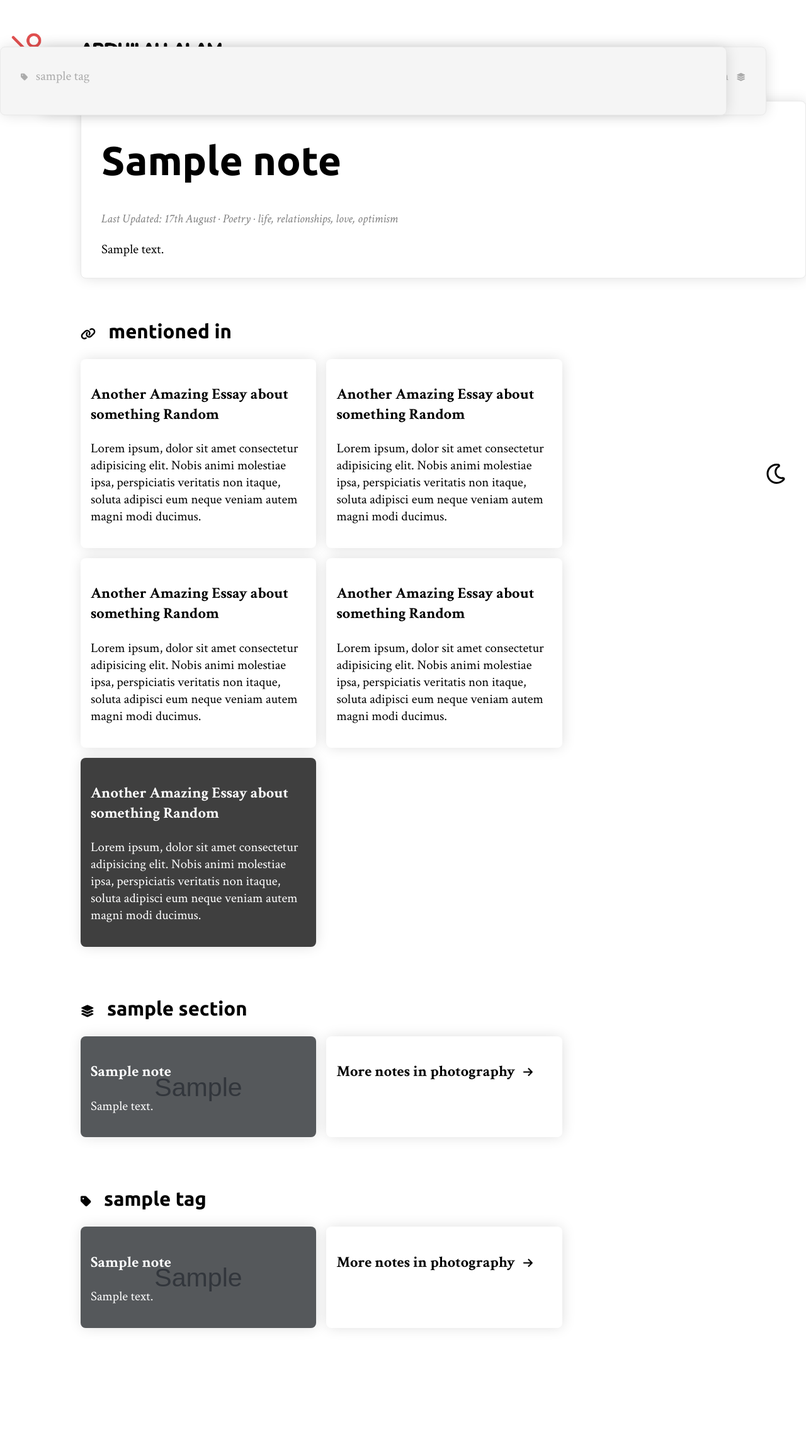
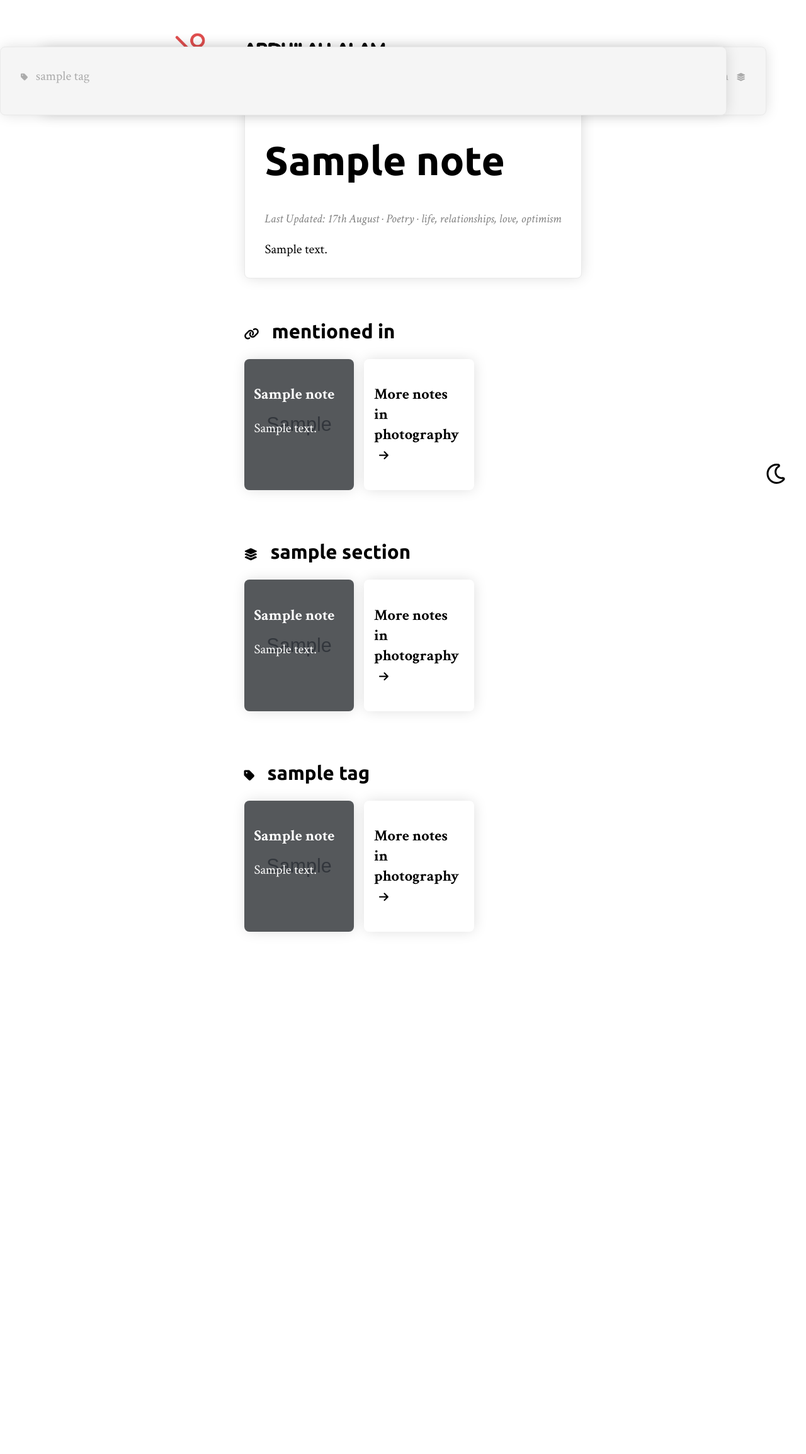
Before and after one commit to theabdullahalam/theabdullahalam.com, a Django app: a page that uses main/templates/note.html in a window 1280 px wide. Shown: the whole page at 63% size. After the commit the page ends 1482 px from the top, so only its background shows below. Run offline with Django 3.2, Linux system fonts and the light colour scheme; tables that the repository leaves empty hold one stand-in row (values such as "Sample post"); grey boxes marked "Sample" are stand-in pictures; some libraries are stand-ins or nearby versions; grey boxes are pictures that could not be loaded.

Commit message:
implement connections

```diff
--- a/main/admin.py
+++ b/main/admin.py
@@ -1,5 +1,9 @@
 from django.contrib import admin
-from .models import Post, PostTopic, PhotoCategory, Photograph, DynamicStuff, Tag, Section, Note
+from .models import Post, PostTopic, PhotoCategory, Photograph, DynamicStuff, Tag, Section, Note, Connection
+
+@admin.register(Connection)
+class ConnectionAdmin(admin.ModelAdmin):
+    pass
 
 @admin.register(Note)
 class NoteAdmin(admin.ModelAdmin):
--- a/main/models.py
+++ b/main/models.py
@@ -5,6 +5,8 @@ from django.utils.text import slugify
 from django.urls import reverse
 from django.contrib.sites.models import Site
 from django.utils.html import strip_tags
+from bs4 import BeautifulSoup
+from urllib.parse import urlparse
 
 class PostTopic(models.Model):
     site = models.ForeignKey(Site, on_delete=models.CASCADE, default=1, editable=False)
@@ -62,6 +64,14 @@ class Tag(models.Model):
     def get_absolute_url(self):
         return reverse('tag', args=[str(self.slug)])
 
+class Connection(models.Model):
+    site = models.ForeignKey(Site, on_delete=models.CASCADE, default=1, editable=False)
+    to_note = models.ForeignKey("Note", on_delete=models.CASCADE, related_name="connection_to")
+    from_note = models.ForeignKey("Note", on_delete=models.CASCADE, related_name="connection_from")
+
+    def __str__(self):
+        return str(self.from_note.title + ' -> ' + self.to_note.title)
+
 class Note(models.Model):
     site = models.ForeignKey(Site, on_delete=models.CASCADE, default=1, editable=False)
     image = models.ImageField(upload_to='headers', null=True, blank=True)
@@ -82,7 +92,13 @@ class Note(models.Model):
         # GENERATE SLUG
         if not self.slug:
             self.slug = slugify(self.title)
-        return super(Note, self).save(*args, **kwargs)
+
+        return_val = super(Note, self).save(*args, **kwargs)
+
+        # make connections
+        self.make_connections()
+
+        return return_val
 
     def __str__(self):
         return str(self.title)
@@ -109,6 +125,28 @@ class Note(models.Model):
             preview = self.content
 
         return self.get_sane_description(preview)
+
+    def make_connections(self):
+        print("Making...")
+
+        soup = BeautifulSoup(self.content, 'html.parser')
+        for link in soup.find_all('a'):
+            url = urlparse(link.get("href"))
+            path = url.path
+            parts = path.split("/")
+            slug = parts[-1] if parts[-1] != '' else parts[-2]
+            to_note = Note.objects.filter(slug = slug).first()
+
+            if to_note is not None:
+                connection = Connection.objects.filter(from_note=self, to_note=to_note).first()
+                if connection is None:
+                    c = Connection(
+                        from_note=self,
+                        to_note=to_note
+                    )
+                    c.save()
+
+
 
 class Post(models.Model):
     site = models.ForeignKey(Site, on_delete=models.CASCADE, default=1, editable=False)
--- a/main/templates/note.html
+++ b/main/templates/note.html
@@ -32,36 +32,25 @@
   <div class="section" id="backlinks-section">
     <h2><i class="fas fa-link"></i> mentioned in</h2>
     <div class="note-list">
+
+      {% for connection in connections %}
+        <a
+          class="note {% if connection.from_note.image %} image-note {% endif %}"
+          href="{% url 'note' connection.from_note.slug %}"
+          {% if note.image %}
+            style="background: linear-gradient(0deg, rgba(0, 0, 0, 0.6),rgba(0, 0, 0, 0.6)), url({{ connection.from_note.image.url }})"
+          {% endif %}
+        >
+          <h3>{{ connection.from_note.title }}</h3>
+          <p>
+            {{ connection.from_note.get_paragraph_preview }}
+          </p>
+        </a>
+      {% endfor %}
       <a class="note" href="#">
-        <h3>Another Amazing Essay about something Random</h3>
-        <p>
-          Lorem ipsum, dolor sit amet consectetur adipisicing elit. Nobis animi molestiae ipsa, perspiciatis veritatis non itaque, soluta adipisci eum neque veniam autem magni modi ducimus.
-        </p>
+        <h3>More notes in photography <i class="fas fa-arrow-right"></i></h3>
       </a>
-      <a class="note" href="#">
-        <h3>Another Amazing Essay about something Random</h3>
-        <p>
-          Lorem ipsum, dolor sit amet consectetur adipisicing elit. Nobis animi molestiae ipsa, perspiciatis veritatis non itaque, soluta adipisci eum neque veniam autem magni modi ducimus.
-        </p>
-      </a>
-      <a class="note" href="#">
-        <h3>Another Amazing Essay about something Random</h3>
-        <p>
-          Lorem ipsum, dolor sit amet consectetur adipisicing elit. Nobis animi molestiae ipsa, perspiciatis veritatis non itaque, soluta adipisci eum neque veniam autem magni modi ducimus.
-        </p>
-      </a>
-      <a class="note" href="#">
-        <h3>Another Amazing Essay about something Random</h3>
-        <p>
-          Lorem ipsum, dolor sit amet consectetur adipisicing elit. Nobis animi molestiae ipsa, perspiciatis veritatis non itaque, soluta adipisci eum neque veniam autem magni modi ducimus.
-        </p>
-      </a>
-      <a class="note image-note" href="#" style="background: linear-gradient(0deg, rgba(0, 0, 0, 0.6),rgba(0, 0, 0, 0.6)), url(https://theabdullahalam.com/media/photography/IMG_8975.jpg)">
-        <h3>Another Amazing Essay about something Random</h3>
-        <p>
-          Lorem ipsum, dolor sit amet consectetur adipisicing elit. Nobis animi molestiae ipsa, perspiciatis veritatis non itaque, soluta adipisci eum neque veniam autem magni modi ducimus.
-        </p>
-      </a>
+
     </div>
   </div>
 
--- a/main/views.py
+++ b/main/views.py
@@ -8,7 +8,7 @@ from django.templatetags.static import static
 from django.urls import reverse
 from django.utils.html import strip_tags
 
-from .models import Post, PostTopic, Photograph, PhotoCategory, DynamicStuff, Tag, Section, Note
+from .models import Post, PostTopic, Photograph, PhotoCategory, DynamicStuff, Tag, Section, Note, Connection
 
 
 
@@ -117,11 +117,14 @@ def note(request, slug):
     for tag in related_tags:
         tag.notes_list = tag.notes.all()
 
+    connections = Connection.objects.filter(to_note=note)
+
     context = {
         "note": note,
         "section": section,
         "related_section": related_section,
         "related_tags": related_tags,
+        "connections": connections,
         **get_universal_context()
     }
     return render(request, 'note.html', context=context)
```
